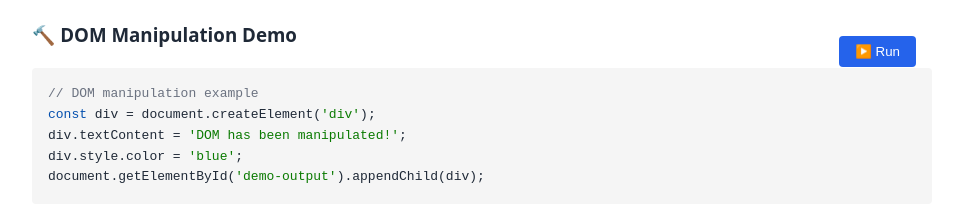
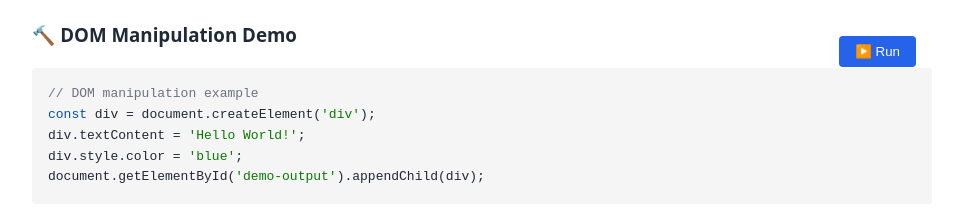
Before and after one commit to bobbyconnolly/react-basics, a plain HTML site: page index.html in a window 1280 px wide. Shown: the part 780-994 px from the top of the page, without its empty margins (158-1121 px from the left). Drawn offline with Linux system fonts and the light colour scheme.

Commit message:
Update index.html

```diff
--- a/index.html
+++ b/index.html
@@ -272,7 +272,7 @@
                 <button class="run-button" onclick="runDOMDemo()">▶️ Run</button>
                 <pre><code><span class="comment">// DOM manipulation example</span>
 <span class="keyword">const</span> div = document.createElement(<span class="string">'div'</span>);
-div.textContent = <span class="string">'DOM has been manipulated!'</span>;
+div.textContent = <span class="string">'Hello World!'</span>;
 div.style.color = <span class="string">'blue'</span>;
 document.getElementById(<span class="string">'demo-output'</span>).appendChild(div);</code></pre>
                 <div id="demo-output" class="demo-output"></div>
```
